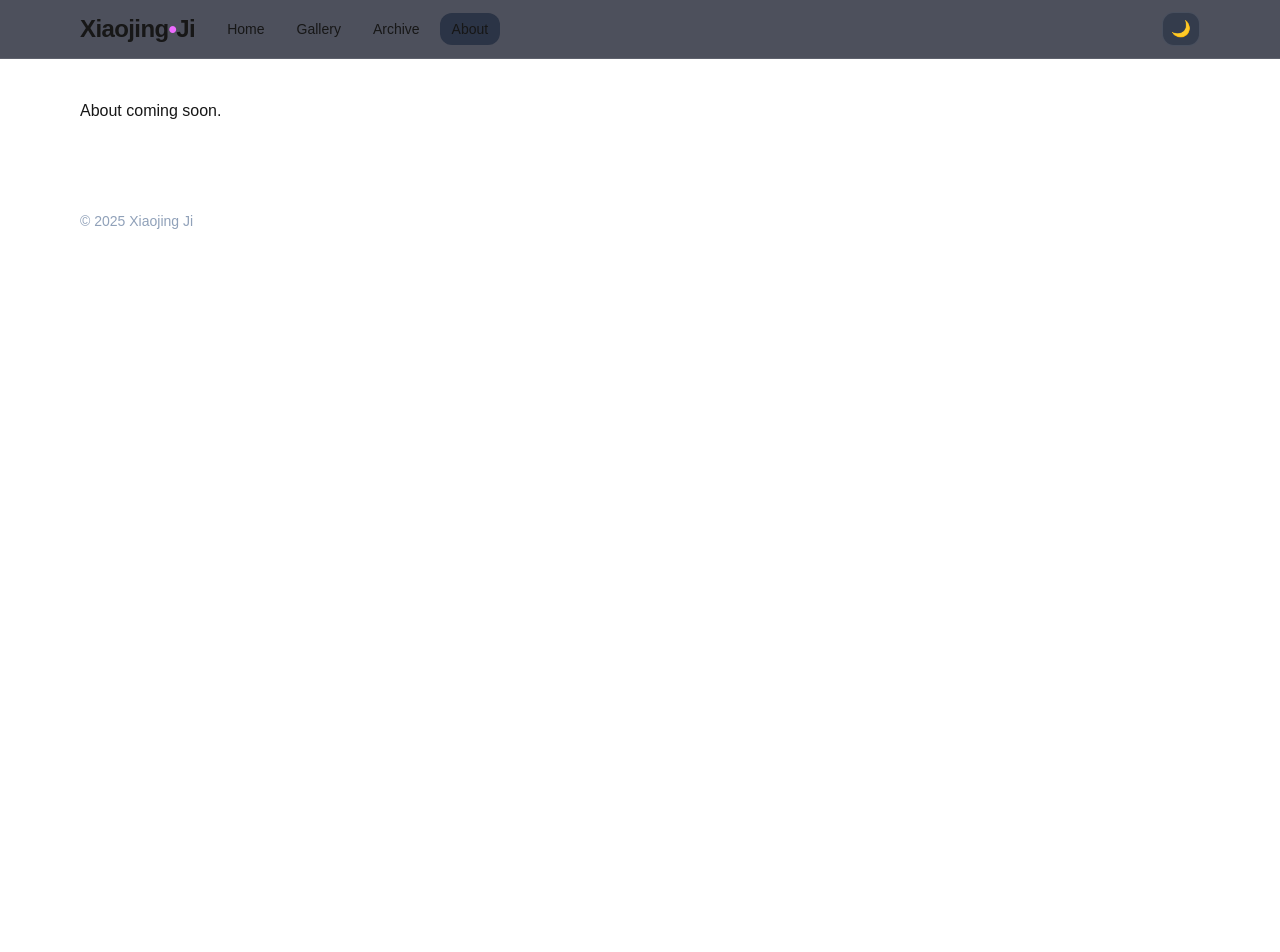
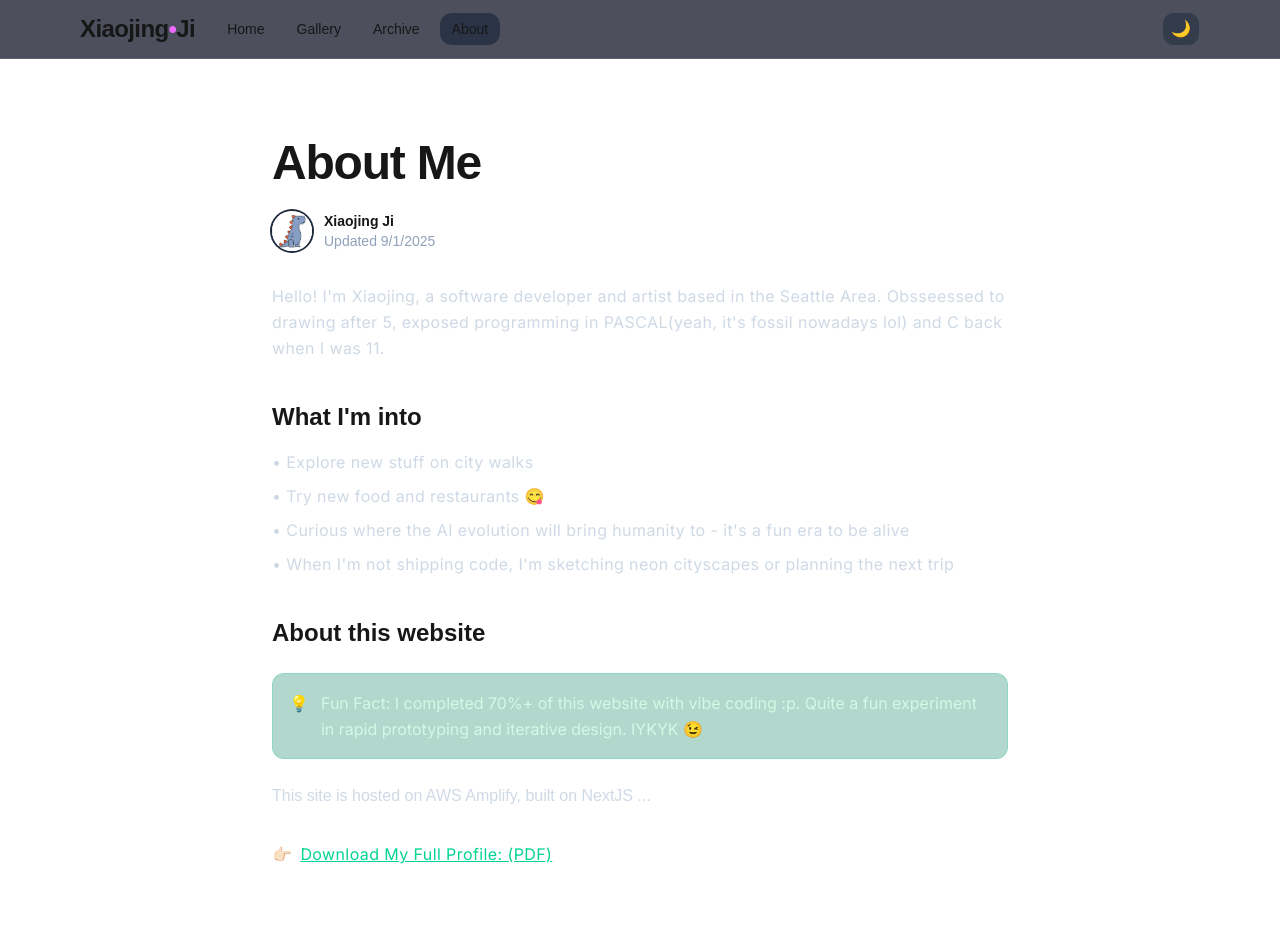
Before and after one commit to XJi/virtualkid, a Next.js app in the folder virtual-kid/: page /about in a window 1280 px wide. Shown: the top 952 px of the page. Before the commit the page ends 800 px from the top, so only its background shows below. Built offline with nearby package versions, Linux system fonts and the light colour scheme.

Commit message:
Create about page

```diff
--- a/virtual-kid/src/app/about/page.tsx
+++ b/virtual-kid/src/app/about/page.tsx
@@ -1 +1,77 @@
-export default function Page(){return <div>About coming soon.</div>}
+import Image from "next/image";
+import { Inter } from "next/font/google";
+import Typewriter from "../components/Typewriter";
+
+const inter = Inter({ subsets: ["latin"] }); // paragraphs use this
+
+function Callout({ children }: { children: React.ReactNode }) {
+  return (
+    <div className="mt-6 rounded-xl border border-emerald-400/20 bg-emerald-700/30 p-4 text-emerald-100">
+      <div className="flex items-start gap-3">
+        <span className="mt-0.5">💡</span>
+        <div className={`${inter.className} leading-relaxed`}>{children}</div>
+      </div>
+    </div>
+  );
+}
+
+export default function AboutPage() {
+  return (
+    <article className="mx-auto max-w-3xl px-4 py-10">
+      {/* Title */}
+      <h1 className="text-4xl md:text-5xl font-extrabold tracking-tight">
+        About Me
+      </h1>
+
+      {/* Author row */}
+      <div className="mt-6 flex items-center gap-3">
+        <div className="relative h-10 w-10 overflow-hidden rounded-full ring-2 ring-slate-800">
+          <Image src="/avatar.jpg" alt="Xiaojing Ji" fill className="object-cover" />
+        </div>
+        <div className="text-sm">
+          <div className="font-semibold">Xiaojing Ji</div>
+          <div className="text-slate-400">Updated {new Date().toLocaleDateString()}</div>
+        </div>
+      </div>
+
+      {/* Introduction */}
+      <p className={`${inter.className} mt-8 text-slate-300/90 leading-relaxed tracking-wide`}>
+        Hello! I'm Xiaojing, a software developer and artist based in the Seattle Area. Obsseessed to drawing after 5, exposed programming in PASCAL(yeah, it's fossil nowadays lol) and C back when I was 11.
+      </p>
+
+      <h2 className="mt-10 text-2xl font-bold">What I'm into</h2>
+      <ul className={`${inter.className} mt-4 text-slate-300/90 leading-relaxed tracking-wide space-y-2`}>
+        <li>• Explore new stuff on city walks</li>
+        <li>• Try new food and restaurants 😋</li>
+        <li>• Curious where the AI evolution will bring humanity to - it's a fun era to be alive</li>
+        <li>• When I'm not shipping code, I'm sketching neon cityscapes or planning the next trip</li>
+      </ul>
+
+      <h3 className="mt-10 text-2xl font-bold">About this website</h3>
+
+      <Callout>
+        Fun Fact: I completed 70%+ of this website with vibe coding :p. Quite a fun experiment in rapid prototyping and iterative design. IYKYK 😉
+      </Callout>
+
+      <p className="mt-6 text-slate-300/90 leading-relaxed">
+        <Typewriter
+            text="This site is hosted on AWS Amplify, built on NextJS ...If you are interested in the source code, check out my GitHub repo: https://github.com/XJi/virtualkid/tree/main/virtual-kid"
+            speed={77}        // tweak: lower = faster
+            startDelay={700}  // wait a beat before typing
+            cursor
+        />
+      </p>
+
+      <p className={`${inter.className} mt-8 text-slate-300/90 leading-relaxed tracking-wide`}>
+        👉🏻
+        <a
+          href="/Xiaojing-Ji-2025.pdf"
+          download
+          className="ml-2 inline-flex items-center gap-1 text-emerald-400 hover:text-emerald-300 underline transition-colors"
+        >
+          Download My Full Profile: (PDF)
+        </a>
+      </p>
+    </article>
+  );
+}
--- a/virtual-kid/src/app/page.tsx
+++ b/virtual-kid/src/app/page.tsx
@@ -50,13 +50,13 @@ export default function Home() {
               I share my creativity at the edge of design × engineering.
               Dive in, get inspired, and feel free to say hi!
             </p>
-                <p className="mt-6 text-slate-300/90 leading-relaxed">
+            <p className="mt-6 text-slate-300/90 leading-relaxed">
               <Typewriter
-                text="Here is what's coming next ..."
+                text="Stay tuned! Here is what's coming next ..."
                 speed={77}        // tweak: lower = faster
                 startDelay={700}  // wait a beat before typing
                 cursor
-              />
+            />
             </p>
           </div>
 
```
Also changed, not shown: 1 other file (tests, documents, lock files or other folders).
